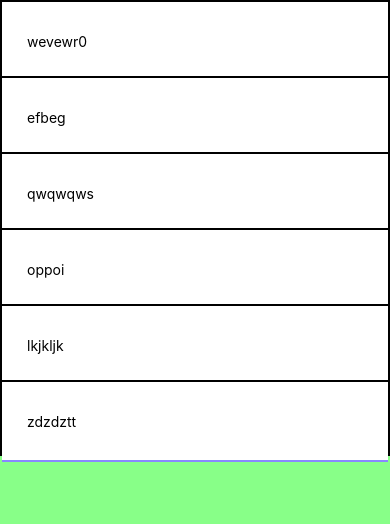
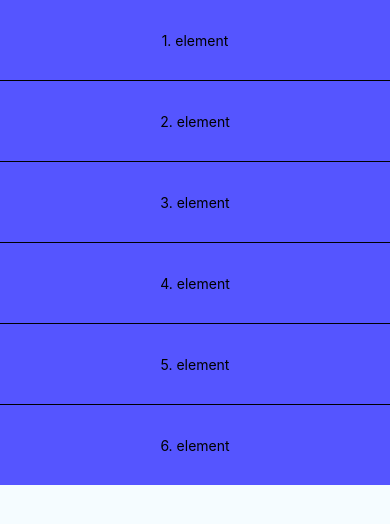
Before and after one commit to clRcoDE/panResponderTest, a React Native app: screen / in a window 390 px wide. Shown: the top 524 px of the page. Built offline with nearby package versions, Linux system fonts and the light colour scheme.

Commit message:
finaly swipable

```diff
--- /dev/null
+++ b/src/components/Element.js
@@ -0,0 +1,105 @@
+import React from 'react';
+import { View, Text, StyleSheet, Animated, Dimensions, PanResponder } from 'react-native';
+
+const { width } = Dimensions.get('window');
+
+
+
+export default class Element extends React.PureComponent {
+  constructor(props) {
+    super(props);
+
+    this.gestureDelay = -35;
+    this.scrollViewEnabled = true;
+
+    const position = new Animated.ValueXY();
+    const panResponder = PanResponder.create({
+      onStartShouldSetPanResponder: (evt, gestureState) => false,
+      onMoveShouldSetPanResponder: (evt, gestureState) => true,
+      onPanResponderTerminationRequest: (evt, gestureState) => false,
+      onPanResponderMove: (evt, gestureState) => {
+        if (gestureState.dx > 35) {
+          this.setScrollViewEnabled(false);
+          let newX = gestureState.dx + this.gestureDelay;
+          position.setValue({ x: newX, y: 0 });
+        }
+      },
+      onPanResponderRelease: (evt, gestureState) => {
+        if (gestureState.dx < 200) {
+          Animated.timing(this.state.position, {
+            toValue: { x: 0, y: 0 },
+            duration: 300,
+          }).start(() => {
+            this.setScrollViewEnabled(true);
+          });
+        } else {
+          Animated.timing(this.state.position, {
+            toValue: { x: width, y: 0 },
+            duration: 300,
+          }).start(() => {
+            this.props.deletation(this.props.text);
+            this.setScrollViewEnabled(true);
+          });
+        }
+      },
+    });
+
+    this.panResponder = panResponder;
+    this.state = { position };
+  }
+
+  setScrollViewEnabled(enabled) {
+    if (this.scrollViewEnabled !== enabled) {
+      this.props.setScrollEnabled(enabled);
+      this.scrollViewEnabled = enabled;
+    }
+  }
+
+  render() {
+    return (
+      <View style={styles.listItem}>
+        <Animated.View style={[this.state.position.getLayout()]} {...this.panResponder.panHandlers}>
+          <View style={styles.absoluteCell}>
+            <Text style={styles.absoluteCellText}>DELETE</Text>
+          </View>
+          <View style={styles.innerCell}>
+            <Text>
+              {this.props.text}
+            </Text>
+          </View>
+        </Animated.View>
+      </View>
+    );
+  }
+}
+
+const styles = StyleSheet.create({
+  listItem: {
+    height: 80,
+    marginLeft: -100,
+    justifyContent: 'center',
+    backgroundColor: 'red',
+  },
+  absoluteCell: {
+    position: 'absolute',
+    top: 0,
+    bottom: 0,
+    left: 0,
+    width: 100,
+    flexDirection: 'row',
+    justifyContent: 'flex-end',
+    alignItems: 'center',
+  },
+  absoluteCellText: {
+    margin: 16,
+    color: '#FFF',
+  },
+  innerCell: {
+    width: width,
+    height: 80,
+    marginLeft: 100,
+    backgroundColor: '#55f',
+    justifyContent: 'center',
+    alignItems: 'center',
+  },
+});
--- a/src/components/List.js
+++ b/src/components/List.js
@@ -1,137 +1,84 @@
-import React, { Component } from 'react'
-import { Text, StyleSheet, View, PanResponder, Animated, FlatList , TouchableOpacity} from 'react-native'
+/**
+ * Sample React Native App
+ * https://github.com/facebook/react-native
+ * @flow
+ */
+
+import React, { Component } from 'react';
+import { FlatList, StyleSheet, View } from 'react-native';
+import Element from './Element';
 
 
-
-
-const fakedata = [
-    {
-        id: 0,
-        name: 'wevewr0',
-
-    },
-    {
-        id: 1,
-        name: 'efbeg',
-
-    },
-    {
-        id: 2,
-        name: 'qwqwqws',
-
-    },
-    {
-        id: 3,
-        name: 'oppoi',
-
-    },
-    {
-        id: 4,
-        name: 'lkjkljk',
-
-    },
-    {
-        id: 5,
-        name: 'zdzdztt',
-
-    },
-
-]
-
+const listData = [
+  { key: '1. element' },
+  { key: '2. element' },
+  { key: '3. element' },
+  { key: '4. element' },
+  { key: '5. element' },
+  { key: '6. element' },
+];
 
 export default class List extends Component {
   constructor(props) {
-        super(props)
+    super(props);
+    this.renderSeparator = this.renderSeparator.bind(this);
+    this.deletation = this.deletation.bind(this);
+    this.setScrollEnabled = this.setScrollEnabled.bind(this);
+
     this.state = {
-            fakeDataPositions: null,
-            pos:new Animated.ValueXY()
+      enable: true,
+      data: listData,
+    };
+  }
 
+  renderSeparator() {
+    return (
+      <View style={styles.separatorViewStyle}>
+        <View style={styles.separatorStyle} />
+      </View>
+    );
   }
-        this.fakeDataPositions = fakedata.map((item, index) => { return { id: item.id, position: new Animated.ValueXY() } })
+
+  deletation(key) {
+    const data = this.state.data.filter(item => item.key !== key);
+    this.setState({
+      data,
+    });
   }
-    componentWillMount() {
-        this.setState({ fakeDataPositions: this.fakeDataPositions })
-        this._panresponder = PanResponder.create({
-            onMoveShouldSetPanResponder: () => true,
-            onMoveShouldSetPanResponderCapture: () => true,
-            onStartShouldSetPanResponder:()=>true,
-            onStartShouldSetPanResponderCapture:()=>true,
-            onPanResponderGrant: (e, gesture) => {
 
-            //    this.state.fakeDataPositions[0].position.setOffset({x:this.state.fakeDataPositions[0].position.x._value , y:this.state.fakeDataPositions[0].position.y._value})
-            //    this.state.fakeDataPositions[0].position.setValue({ x: 0, y: 0 })
-
-            },
-            onPanResponderMove:(e , gestureState)=>{
-
-
-                this.state.fakeDataPositions[0].position.setValue({x:gestureState.dx , y:gestureState.dy})
-
-                console.warn((e.nativeEvent.target/10))
-
-
-        },
-            onPanResponderRelease: (e, gesture) => {
-
-                // this.state.fakeDataPositions[Math.round(e.target/8.5)-1].position.flattenOffset()
-
-                Animated.timing(this.state.fakeDataPositions[0].position,{
-                    toValue:0,
-                    timing:500,
-                    useNativeDriver:true
-                }).start()
+  setScrollEnabled(enable) {
+    this.setState({
+      enable,
+    });
   }
 
 
-        })
+  render() {
+    return (
+      <FlatList
+        style={this.props.style}
+        data={this.state.data}
+        ItemSeparatorComponent={this.renderSeparator}
+        renderItem={({ item }) => (
+          <Element
+            text={item.key}
+            deletation={this.deletation}
+            setScrollEnabled={enable => this.setScrollEnabled(enable)}
+          />)
         }
-
-    render() {
-
-  let handler = this._panresponder.panHandlers
-
-  let { pos } = this.state;
-
-  let [translateX] = [pos.x];
-
-
-        return (
-            <View style={styles.container} >
-
-                <FlatList
-                    data={fakedata}
-                    extraData={this.state.fakeDataPositions}
-                    keyExtractor={(item) => `${item.id} `}
-                    renderItem={({ item, index }) => (
-                        <View style={[styles.elementParent]} >
-                        <Animated.View style={[styles.element,{transform:[{translateX:this.state.fakeDataPositions[item.id].position.x}]}]} {...handler} >
-                            <Text>{item.name}</Text>
-                        </Animated.View>
-                        </View>)
-                    }
+        scrollEnabled={this.state.enable}
       />
-            </View>
-        )
+    );
   }
 }
 
 const styles = StyleSheet.create({
-
-
-    container: {
+  separatorViewStyle: {
     flex: 1,
-        backgroundColor: '#8f8'
+    backgroundColor: '#FFF',
   },
-    element: {
-        height: 80,
-        backgroundColor: '#fff',
-        borderBottomWidth: 2,
-        borderBottomColor: '#88f',
-        justifyContent: 'center',
-        paddingHorizontal: 25,
+  separatorStyle: {
+    height: 1,
+    backgroundColor: '#000',
   },
-    elementParent:{
-        height: 76,
-        borderWidth:2
-    }
-})
+});
```
Lines whose indentation alone changed are shown as unchanged.
